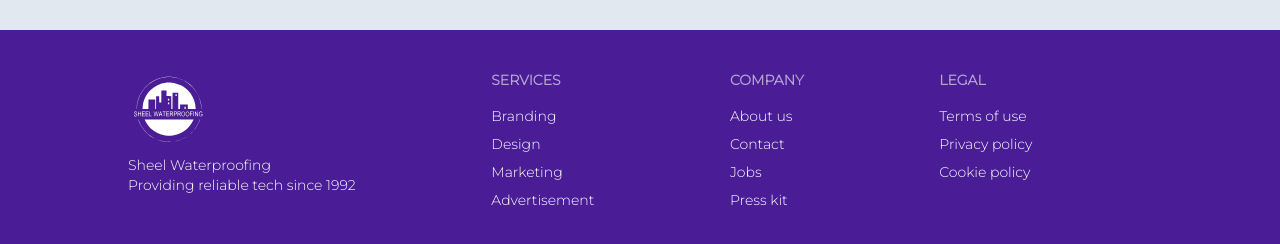
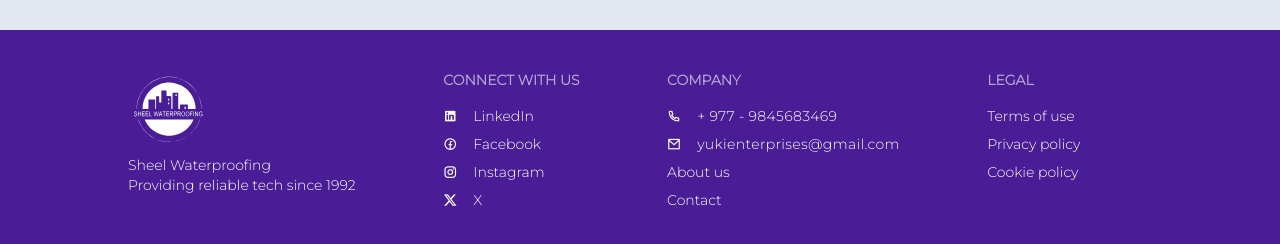
Before and after one commit to KapilShrestha/sheel_waterproofing, a website built with Vite: page index.html in a window 1280 px wide. Shown: the part 5276-5520 px from the top of the page. Built offline with nearby package versions, Linux system fonts and the light colour scheme.

Commit message:
fix: footer

```diff
--- a/index.html
+++ b/index.html
@@ -9,7 +9,8 @@
   <link rel="preconnect" href="https://fonts.googleapis.com">
   <link rel="preconnect" href="https://fonts.gstatic.com" crossorigin>
   <link href="https://fonts.googleapis.com/css2?family=Exo+2:wght@500&display=swap" rel="stylesheet">
-  <link href="https://fonts.googleapis.com/css2?family=Exo+2:wght@500&family=Montserrat:wght@300&display=swap" rel="stylesheet">
+  <link href="https://fonts.googleapis.com/css2?family=Exo+2:wght@500&family=Montserrat:wght@300&display=swap"
+    rel="stylesheet">
   <link rel="stylesheet" href="./src/styles/index.css">
   <link rel="stylesheet" href="https://cdn.jsdelivr.net/npm/remixicon/fonts/remixicon.css" />
   <link href="https://cdnjs.cloudflare.com/ajax/libs/flowbite/2.2.1/flowbite.min.css" rel="stylesheet" />
@@ -55,7 +56,8 @@
                       <li class="navbar-item cursor-pointer" data-page="./pages/vista_no_3.html"><a>Vista no 3</a></li>
                       <li class="navbar-item cursor-pointer" data-page="./pages/vista_sbr_latex_plus.html"><a>Vista SBR
                           Latex Plus</a></li>
-                      <li class="navbar-item cursor-pointer" data-page="./pages/vista_super_crete.html"><a>Vista Super Crete</a></li>
+                      <li class="navbar-item cursor-pointer" data-page="./pages/vista_super_crete.html"><a>Vista Super
+                          Crete</a></li>
                       <li class="navbar-item cursor-pointer" data-page="./pages/vista_flex_seal_plus.html"><a>Vista Flex
                           Seal t</a></li>
 
@@ -162,9 +164,12 @@
                     <li class="navbar-item cursor-pointer" data-page="./pages/vista_iwa.html"><a>Vista - IWA</a></li>
                     <li class="navbar-item cursor-pointer" data-page="./pages/vista_no_2.html"><a>Vista no 2</a></li>
                     <li class="navbar-item cursor-pointer" data-page="./pages/vista_no_3.html"><a>Vista no 3</a></li>
-                    <li class="navbar-item cursor-pointer" data-page="./pages/vista_sbr_latex_plus.html"><a>Vista SBR Latex Plus</a></li>
-                    <li class="navbar-item cursor-pointer" data-page="./pages/vista_super_crete.html"><a>Vista Super Crete</a></li>
-                    <li class="navbar-item cursor-pointer" data-page="./pages/vista_flex_seal_plus.html"><a>Vista Flex Seal +</a></li>
+                    <li class="navbar-item cursor-pointer" data-page="./pages/vista_sbr_latex_plus.html"><a>Vista SBR
+                        Latex Plus</a></li>
+                    <li class="navbar-item cursor-pointer" data-page="./pages/vista_super_crete.html"><a>Vista Super
+                        Crete</a></li>
+                    <li class="navbar-item cursor-pointer" data-page="./pages/vista_flex_seal_plus.html"><a>Vista Flex
+                        Seal +</a></li>
 
                   </ul>
                 </details>
@@ -253,18 +258,37 @@
       <p>Sheel Waterproofing<br />Providing reliable tech since 1992</p>
     </aside>
     <nav>
-      <header class="footer-title">Services</header>
-      <a class="link link-hover">Branding</a>
-      <a class="link link-hover">Design</a>
-      <a class="link link-hover">Marketing</a>
-      <a class="link link-hover">Advertisement</a>
+      <header class="footer-title">Connect With Us</header>
+      <div class="flex gap-4">
+        <a href="" target="_blank"><i class="ri-linkedin-box-fill"></i></a>
+        <a class="link link-hover">LinkedIn</a>
+      </div>
+      <div class="flex gap-4">
+        <a href="" target="_blank"><i class="ri-facebook-circle-line"></i></a>
+        <a class="link link-hover">Facebook</a>
+      </div>
+      <div class="flex gap-4">
+        <a href="" target="_blank"><i class="ri-instagram-line"></i></a>
+        <a class="link link-hover">Instagram</a>
+      </div>
+      <div class="flex gap-4">
+        <a href="" target="_blank"><i class="ri-twitter-x-fill"></i></a>
+        <a class="link link-hover">X</a>
+      </div>
+
     </nav>
     <nav>
       <header class="footer-title">Company</header>
-      <a class="link link-hover">About us</a>
-      <a class="link link-hover">Contact</a>
-      <a class="link link-hover">Jobs</a>
-      <a class="link link-hover">Press kit</a>
+      <div class="flex gap-4">
+       <i class="ri-phone-line"></i>
+        <a href="tel:+9779845683469" class="tracking-wide">+ 977 - 9845683469</a>
+      </div>
+      <div class="flex gap-4">
+        <i class="ri-mail-line"></i>
+        <a href="mailto:yukienterprises@gmail.com" class="tracking-wide">yukienterprises@gmail.com</a>
+      </div>
+      <a class="link link-hover navbar-item cursor-pointer" data-page="./pages/index_content.html">About us</a>
+      <a class="link link-hover navbar-item cursor-pointer" data-page="./pages/index_content.html">Contact</a>
     </nav>
     <nav>
       <header class="footer-title">Legal</header>
--- a/src/main.ts
+++ b/src/main.ts
@@ -202,6 +202,4 @@ document.addEventListener('DOMContentLoaded', function () {
   }
   // Load default content on page load
   fetchAndInsertContent('../pages/index_content.html');
-
-
 });
```
Also changed, not shown: pages/index_content.html (+0 -2 lines).
